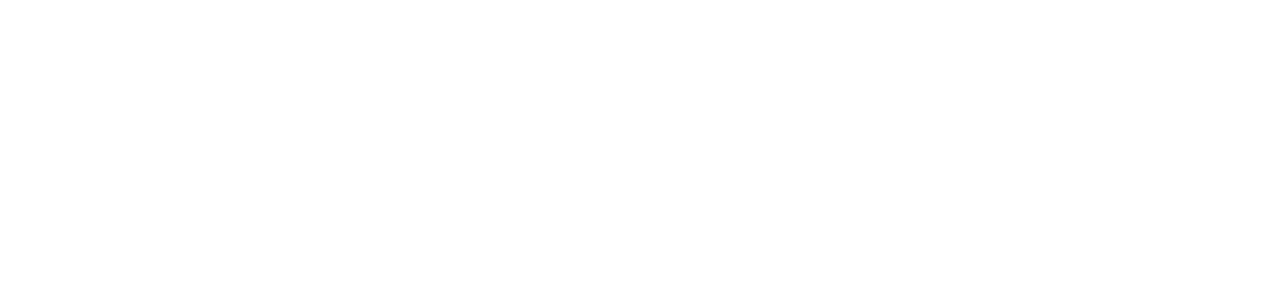
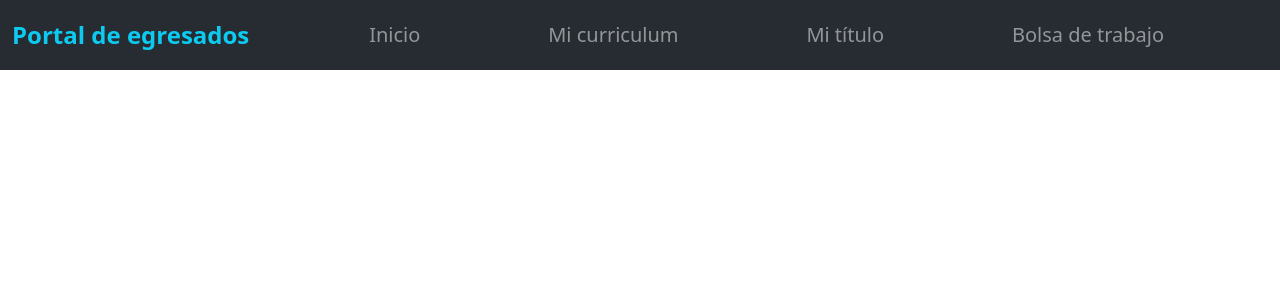
Before and after one commit to GadyelMtz/ProyectoPW, a React (Create React App) app in the folder cliente/: page /menu in a window 1280 px wide. Before the commit this address had no page. Shown: the top 300 px of the page. Built offline with nearby package versions, Linux system fonts and the light colour scheme.

Commit message:
Terminado los antiguos archivos

```diff
--- a/cliente/public/index.html
+++ b/cliente/public/index.html
@@ -4,16 +4,34 @@
     <title>Seguimiento de egresados</title>
     <meta charset="utf-8" />
     <link
-    rel="stylesheet"
-    href="https://cdn.jsdelivr.net/npm/bootstrap@4.0.0/dist/css/bootstrap.min.css"
-    integrity="sha384-Gn5384xqQ1aoWXA+058RXPxPg6fy4IWvTNh0E263XmFcJlSAwiGgFAW/dAiS6JXm"
-    crossorigin="anonymous"
-  />
-  <link rel="stylesheet" href="https://cdnjs.cloudflare.com/ajax/libs/font-awesome/5.15.4/css/all.min.css">
+      rel="stylesheet"
+      href="https://cdn.jsdelivr.net/npm/bootstrap@4.0.0/dist/css/bootstrap.min.css"
+      integrity="sha384-Gn5384xqQ1aoWXA+058RXPxPg6fy4IWvTNh0E263XmFcJlSAwiGgFAW/dAiS6JXm"
+      crossorigin="anonymous"
+    />
+    <link
+      href="https://cdn.jsdelivr.net/npm/bootstrap@5.3.2/dist/css/bootstrap.min.css"
+      rel="stylesheet"
+      integrity="sha384-T3c6CoIi6uLrA9TneNEoa7RxnatzjcDSCmG1MXxSR1GAsXEV/Dwwykc2MPK8M2HN"
+      crossorigin="anonymous"
+    />
+    <link
+      rel="stylesheet"
+      href="https://cdn.jsdelivr.net/npm/bootstrap-icons@1.11.1/font/bootstrap-icons.css"
+    />
+    <link
+      rel="stylesheet"
+      href="https://cdnjs.cloudflare.com/ajax/libs/font-awesome/5.15.4/css/all.min.css"
+    />
   </head>
 
   <body>
     <div id="root"></div>
+    <script
+    src="https://cdn.jsdelivr.net/npm/bootstrap@5.3.2/dist/js/bootstrap.bundle.min.js"
+    integrity="sha384-C6RzsynM9kWDrMNeT87bh95OGNyZPhcTNXj1NW7RuBCsyN/o0jlpcV8Qyq46cDfL"
+    crossorigin="anonymous"
+  ></script>
     <script
       src="https://code.jquery.com/jquery-3.2.1.slim.min.js"
       integrity="sha384-KJ3o2DKtIkvYIK3UENzmM7KCkRr/rE9/Qpg6aAZGJwFDMVNA/GpGFF93hXpG5KkN"
@@ -29,5 +47,6 @@
       integrity="sha384-JZR6Spejh4U02d8jOt6vLEHfe/JQGiRRSQQxSfFWpi1MquVdAyjUar5+76PVCmYl"
       crossorigin="anonymous"
     ></script>
+
   </body>
 </html>
--- a/cliente/src/App.js
+++ b/cliente/src/App.js
@@ -6,6 +6,7 @@
 import EditarEgresado from "./paginas/EditarEgresado";
 import Login from "./paginas/Login";
 import Principal from "./paginas/Principal";
+import Menu from "./paginas/Menu";
 
 const App = () => {
   return (
@@ -18,6 +19,7 @@
       <Route path="/editar-egresado/:noControl" element={<EditarEgresado />} />
       <Route path="/eliminar-egresado/:noControl" element={<RUD_Egresados />} />
       <Route path="/login" element={<Login />} />
+      <Route path="/menu" element={<Menu/>}/>
     </Routes>
   </Router>
   );
--- a/cliente/src/css/Principal.css
+++ b/cliente/src/css/Principal.css
@@ -5,7 +5,7 @@
 
   body {
     margin: 0;
-  background-color: #6E92C7;
+    background-color: #6e92c7;
   }
 
   .banner {
@@ -22,7 +22,7 @@
     padding-left: 50px;
   }
 
-.banner li{
+  .banner li {
     background-color: #1b396a;
     padding-top: 20px;
     padding-bottom: 20px;
@@ -51,7 +51,7 @@
     width: 100px;
   }
 
-#contenedor{
+  #contenedor {
     margin-bottom: -5px;
   }
 
@@ -80,7 +80,7 @@
     margin: 0;
   }
 
-#mensajeBienvenida{
+  #mensajeBienvenida {
     position: absolute;
     background-color: white;
     right: 0%;
@@ -88,14 +88,12 @@
     text-align: justify;
     font-family: "Inter", sans-serif;
     padding: 15px;
-
   }
 
-#mensajeBienvenida h1,h2{
+  #mensajeBienvenida h1,
+  h2 {
     color: #e8873c;
   }
-
-
 
   a {
     text-decoration: none;
@@ -122,5 +120,4 @@
     flex: 1;
     text-align: left;
   }
-
 }
--- a/cliente/src/css/login.css
+++ b/cliente/src/css/login.css
@@ -1,4 +1,4 @@
-.contenedorDeLogin{
+.contenedorDeLogin {
   *,
   *:before,
   *:after {
@@ -12,7 +12,7 @@
     justify-content: center;
     align-items: center;
     height: 85vh;
-    background-color: #6E92C7;
+    background-color: #6e92c7;
     padding: 25px;
     border-radius: 5px;
     box-shadow: 0 0 10px rgba(0, 0, 0, 0.1);
@@ -40,16 +40,13 @@
   }
 
   .shape:first-child {
-    background: linear-gradient(#1845ad,
-            #23a2f6);
+    background: linear-gradient(#1845ad, #23a2f6);
     left: -55px;
     top: -55px;
   }
 
   .shape:last-child {
-    background: linear-gradient(to right,
-            #ff512f,
-            #f09819);
+    background: linear-gradient(to right, #ff512f, #f09819);
     right: -55px;
     bottom: -30px;
   }
@@ -70,7 +67,7 @@
   }
 
   form * {
-    font-family: 'Poppins', sans-serif;
+    font-family: "Poppins", sans-serif;
     color: #ffffff;
     letter-spacing: 0.5px;
     outline: none;
@@ -153,7 +150,7 @@
     margin-right: 4px;
   }
 
-a{
+  a {
     color: black;
   }
   html {
@@ -162,7 +159,7 @@
 
   body {
     margin: 0;
-    background-color: #6E92C7;
+    background-color: #6e92c7;
   }
 
   .banner {
@@ -179,7 +176,7 @@
     padding-left: 50px;
   }
 
-  .banner li{
+  .banner li {
     background-color: #1b396a;
     padding-top: 20px;
     padding-bottom: 20px;
@@ -208,7 +205,7 @@
     width: 100px;
   }
 
-  #contenedor{
+  #contenedor {
     margin-bottom: -5px;
   }
 
@@ -237,7 +234,7 @@
     margin: 0;
   }
 
-  #mensajeBienvenida{
+  #mensajeBienvenida {
     position: absolute;
     background-color: white;
     right: 0%;
@@ -245,14 +242,12 @@
     text-align: justify;
     font-family: "Inter", sans-serif;
     padding: 15px;
-
   }
 
-  #mensajeBienvenida h1,h2{
+  #mensajeBienvenida h1,
+  h2 {
     color: #e8873c;
   }
-
-
 
   a {
     text-decoration: none;
--- a/cliente/src/css/menu.css
+++ b/cliente/src/css/menu.css
@@ -1,17 +1,19 @@
-
-nav, .offcanvas{
+.contenedorDeMenu {
+  nav,
+  .offcanvas {
     background-color: #272c33;
   }
-.navbar-toggler{
+  .navbar-toggler {
     border: none;
   }
-.navbar-toggler:focus{
+  .navbar-toggler:focus {
     outline: none;
-    box-shadow:  none;
+    box-shadow: none;
   }
 
-@media(max-width:768px){
-    .navbar-nav > li:hover{
+  @media (max-width: 768px) {
+    .navbar-nav > li:hover {
       background-color: #1b396a;
     }
   }
+}
--- a/cliente/src/paginas/Login.js
+++ b/cliente/src/paginas/Login.js
@@ -10,7 +10,7 @@
         <div id="tituloBanner">Portal de egresados</div>
         <list id="menu">
           <li>
-          <Link to="/ ">Regresar</Link>
+          <Link to="/">Regresar</Link>
           </li>
         </list>
       </nav>
@@ -33,7 +33,7 @@
           <label htmlFor="password">Nip</label>
           <input type="password" placeholder="Ingresa nip" id="password" />
 
-          <Link to="/registrar-egresados">Ingresar</Link>
+          <Link to="/menu">Ingresar</Link>
 
           <div className="social">
             <h4>¿Necesitas ayuda? Contactános</h4>
--- /dev/null
+++ b/cliente/src/paginas/Menu.js
@@ -0,0 +1,83 @@
+import React, { Fragment } from "react";
+import '../css/menu.css'
+const Menu = () => {
+  return (
+    <Fragment>
+      <div class="contenedorDeMenu">
+        <nav class="navbar navbar-expand-lg navbar-dark ">
+          <div class="container-fluid">
+            <a href="" class="navbar-brand text-info fw-semibold fs-4">
+              Portal de egresados
+            </a>
+            <button
+              class="navbar-toggler"
+              type="button"
+              data-bs-toggle="offcanvas"
+              data-bs-target="#menuLateral"
+            >
+              <span class="navbar-toggler-icon"></span>
+            </button>
+
+            <section
+              class="offcanvas offcanvas-start"
+              id="menuLateral"
+              tabindex="-1"
+            >
+              <div class="offcanvas-header" data-bs-theme="dark">
+                <h5 class="offcanvas-title text-info">PDE</h5>
+                <button
+                  class="btn-close"
+                  type="button"
+                  aria-label="btn-close"
+                  data-bs-dismiss="offcanvas"
+                ></button>
+              </div>
+
+              <div class="offcanvas-body d-flex flex-column justify-content-between px-0">
+                <ul class="navbar-nav fs-5 justify-content-evenly">
+                  <li class="nav-item p-3 py-md-1">
+                    <a href="" class="nav-link">
+                      Inicio
+                    </a>
+                  </li>
+                  <li class="nav-item p-3 py-md-1">
+                    <a href="" class="nav-link">
+                      Mi curriculum
+                    </a>
+                  </li>
+                  <li class="nav-item p-3 py-md-1">
+                    <a href="" class="nav-link">
+                      Mi título
+                    </a>
+                  </li>
+                  <li class="nav-item p-3 py-md-1">
+                    <a href="" class="nav-link">
+                      Bolsa de trabajo
+                    </a>
+                  </li>
+                </ul>
+
+                <div class="d-lg-none align-self-center py-3">
+                  <a href="">
+                    <i class="bi bi-facebook px-2 text-info fs-2"></i>
+                  </a>
+                  <a href="">
+                    <i class="bi bi-twitter-x px-2 text-info fs-2"></i>
+                  </a>
+                  <a href="">
+                    <i class="bi bi-whatsapp px-2 text-info fs-2"></i>
+                  </a>
+                  <a href="">
+                    <i class="bi bi-github px-2 text-info fs-2"></i>
+                  </a>
+                </div>
+              </div>
+            </section>
+          </div>
+        </nav>
+      </div>
+    </Fragment>
+  );
+};
+
+export default Menu;
--- a/cliente/src/paginas/Principal.js
+++ b/cliente/src/paginas/Principal.js
@@ -11,7 +11,7 @@
       <div id="tituloBanner">Portal de egresados</div>
       <list id="menu">
         <li>
-        <Link to="/Login">Iniciar sesión</Link>
+        <Link to="/login">Iniciar sesión</Link>
         </li>
       </list>
     </nav>
```
Lines whose indentation alone changed are shown as unchanged.
